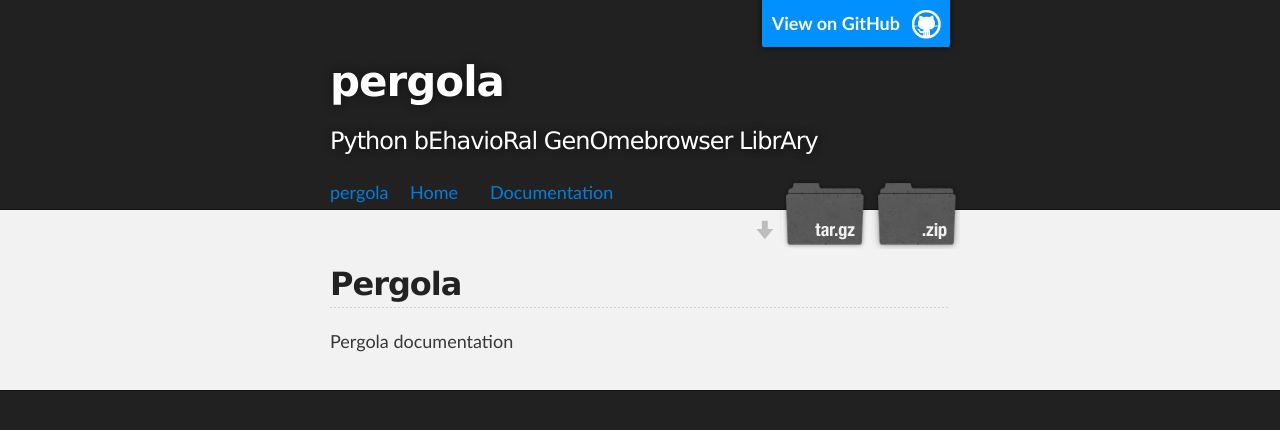
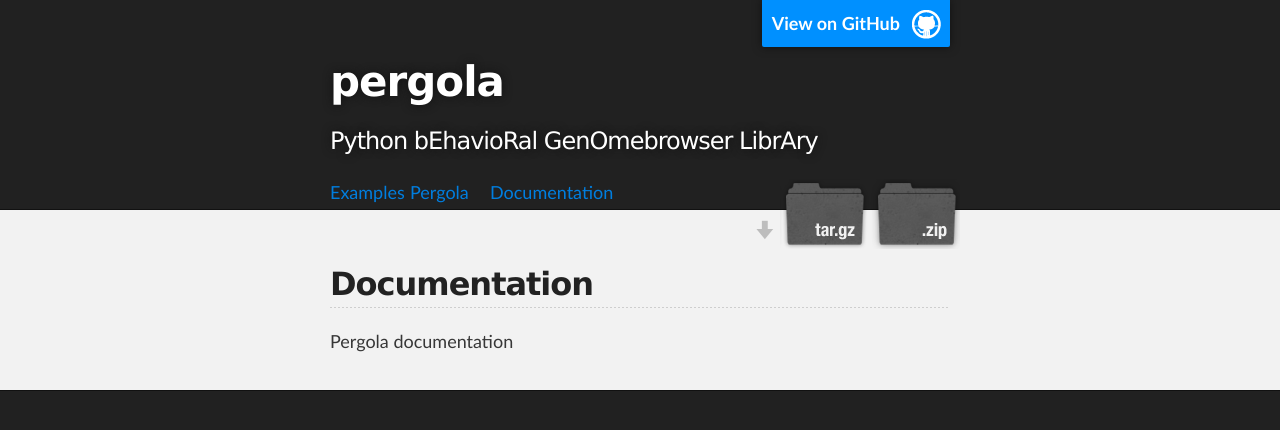
Before and after one commit to JoseEspinosa/pergola-old-web, a Jekyll site: the page built from documentation.md, in a window 1280 px wide. Shown: the top 430 px of the page. Built offline with Jekyll 4.4.1, drawn with Linux system fonts in a browser that asks for light colours; nearby versions of some CDN libraries; library files that are not in the unit come from our copies.

Commit message:
[pegola][web]

```diff
--- a/documentation.md
+++ b/documentation.md
@@ -4,6 +4,6 @@ title: Documentation
 weight: 2
 ---
 
-## Pergola
+## Documentation
 
 Pergola documentation
--- a/examples.md
+++ b/examples.md
@@ -1,10 +1,10 @@
 ---
 layout: default
-title: pergola
+title: Examples
 weight: 1
 ---
 
-## Pergola examples
+## Examples
 
 {% highlight python linenos %}
 
```
Also changed, not shown: index.md (+1 -1 lines).
